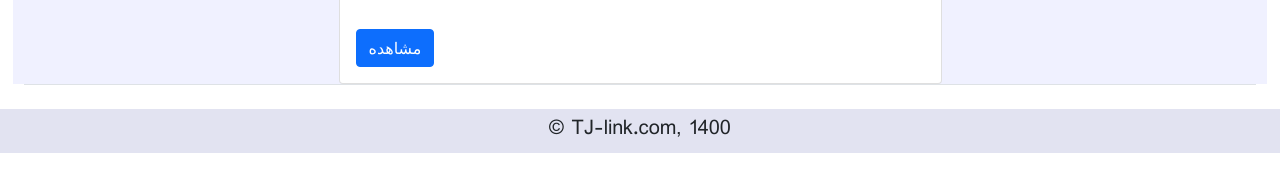
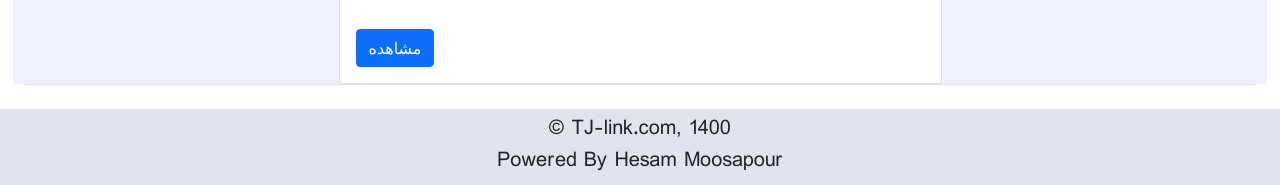
Before and after one commit to hesammoosapour/TJlink, a plain HTML site: page index.html in a window 1280 px wide. Shown: the part 6118-6303 px from the top of the page. Before the commit the page ends 6271 px from the top, so only its background shows below. Drawn offline with nearby package versions, Linux system fonts and the light colour scheme.

Commit message:
Update index , powered by Hesam

```diff
--- a/index.html
+++ b/index.html
@@ -565,6 +565,7 @@
 <footer class="position-sticky "  style="background-color: #e2e3f1">
     <div class="text-center pb-1 pt-2">
         <h5>&copy; TJ-link.com, 1400</h5>
+        <h5>Powered By Hesam Moosapour</h5>
     </div>
 </footer>
 
```
